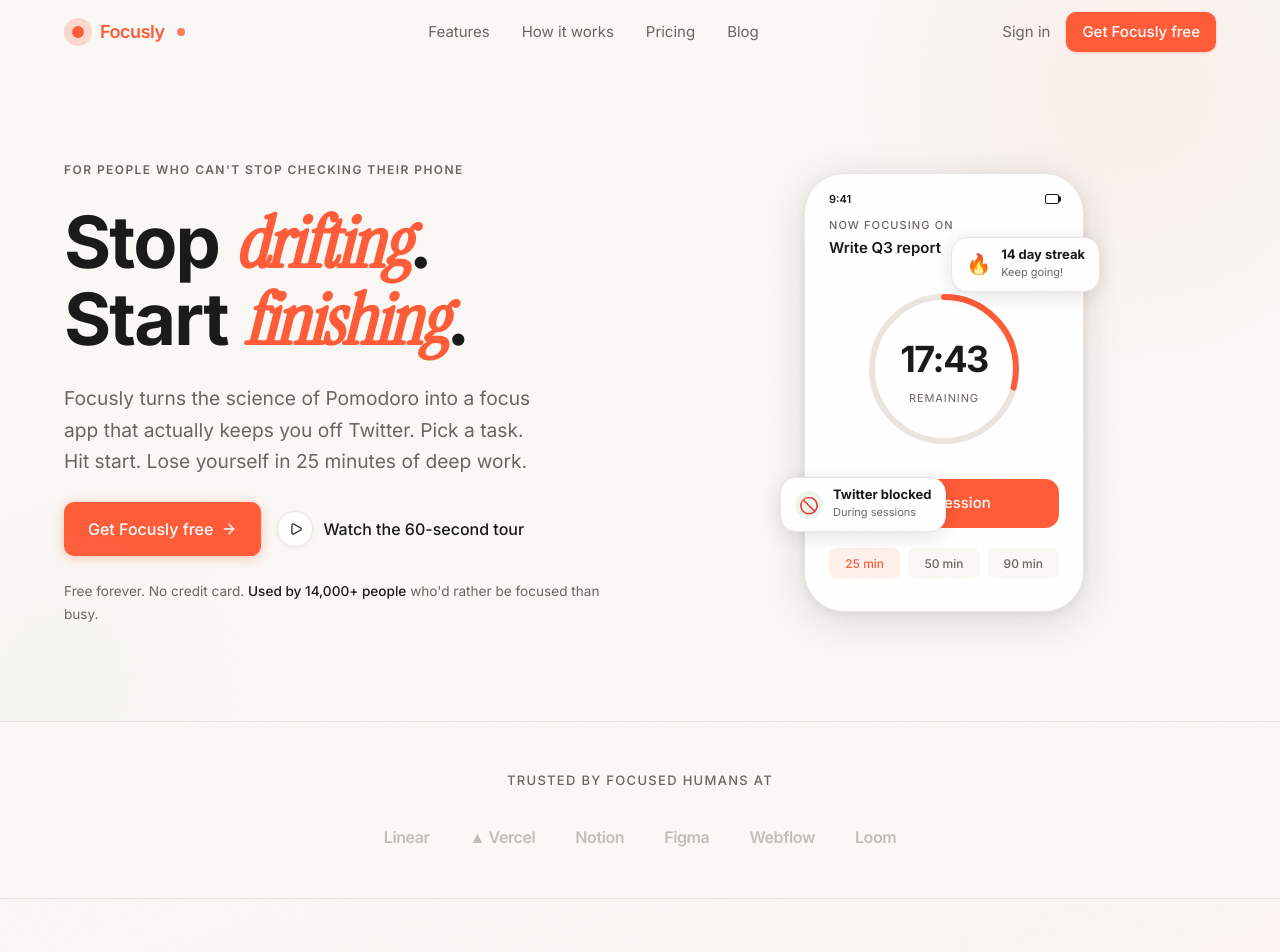
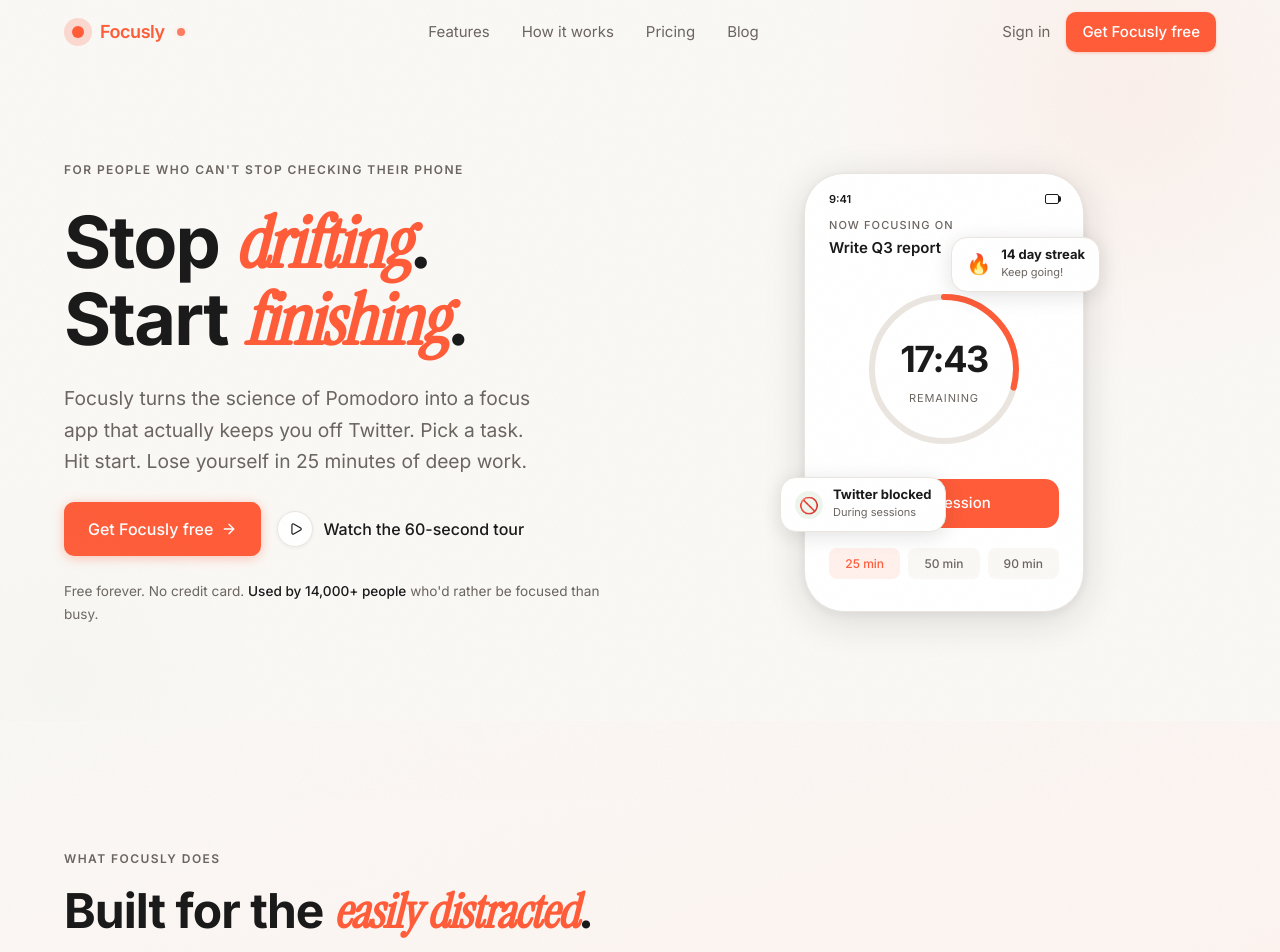
Before and after one commit to My-Dev-Acct/focusly-app, a Next.js app: page / in a window 1280 px wide. Shown: the top 952 px of the page. Built offline with nearby package versions, Linux system fonts and the light colour scheme.

Commit message:
remove social proof

```diff
--- a/app/page.tsx
+++ b/app/page.tsx
@@ -1,9 +1,7 @@
 import Nav from "@/components/Nav";
 import Hero from "@/components/Hero";
-import SocialProof from "@/components/SocialProof";
 import Features from "@/components/Features";
 import HowItWorks from "@/components/HowItWorks";
-import Testimonials from "@/components/Testimonials";
 import Pricing from "@/components/Pricing";
 import FAQ from "@/components/FAQ";
 import CTA from "@/components/CTA";
@@ -15,10 +13,8 @@
       <Nav />
       <main>
         <Hero />
-        <SocialProof />
         <Features />
         <HowItWorks />
-        <Testimonials />
         <Pricing />
         <FAQ />
         <CTA />
--- a/components/SocialProof.tsx
+++ b/components/SocialProof.tsx
@@ -1,47 +1,98 @@
 "use client";
 
-import { motion } from "framer-motion";
+const testimonials = [
+  {
+    quote: "The no-pause rule changed everything for me. First app I've used consistently for more than a week.",
+    name: "Devon T.",
+    role: "Software engineer",
+  },
+  {
+    quote: "My client deliveries are 2x faster. I don't know how I worked before this.",
+    name: "Maya R.",
+    role: "Freelance illustrator",
+  },
+  {
+    quote: "47,000 words added to my dissertation in 9 months. That's the real number.",
+    name: "Priya S.",
+    role: "PhD candidate",
+  },
+  {
+    quote: "I've tried every productivity app. Focusly is the only one that actually costs something to quit.",
+    name: "James K.",
+    role: "Product designer",
+  },
+  {
+    quote: "Turns out I needed a commitment, not a calendar. Who knew.",
+    name: "Sasha M.",
+    role: "Copywriter",
+  },
+  {
+    quote: "The streak feature is quietly the most motivating thing I've added to my workday.",
+    name: "Tom L.",
+    role: "Indie developer",
+  },
+  {
+    quote: "I used to think Pomodoro was for people who weren't busy enough. I was wrong.",
+    name: "Ari W.",
+    role: "Marketing lead",
+  },
+  {
+    quote: "Three months in. Longest I've gone without opening Instagram during work. Ever.",
+    name: "Clara B.",
+    role: "UX researcher",
+  },
+];
 
-const companies = [
-  { name: "Linear", logo: "Linear" },
-  { name: "Vercel", logo: "▲ Vercel" },
-  { name: "Notion", logo: "Notion" },
-  { name: "Figma", logo: "Figma" },
-  { name: "Webflow", logo: "Webflow" },
-  { name: "Loom", logo: "Loom" },
-];
+const doubled = [...testimonials, ...testimonials];
 
 export default function SocialProof() {
   return (
-    <section className="py-12 border-y border-[#EAE5DF]">
-      <div className="max-w-[1200px] mx-auto px-6">
-        <motion.div
-          initial={{ opacity: 0, y: 12 }}
-          whileInView={{ opacity: 1, y: 0 }}
-          viewport={{ once: true }}
-          transition={{ duration: 0.5 }}
-          className="flex flex-col items-center gap-8"
-        >
-          <p className="text-[0.8125rem] uppercase tracking-[0.1em] text-[#6B6560] font-medium">
-            Trusted by focused humans at
-          </p>
+    <section className="py-12 border-y border-[#EAE5DF] overflow-hidden">
+      <style>{`
+        @keyframes ticker {
+          0%   { transform: translateX(0); }
+          100% { transform: translateX(-50%); }
+        }
+        .ticker-track {
+          animation: ticker 40s linear infinite;
+          width: max-content;
+        }
+        .ticker-track:hover {
+          animation-play-state: paused;
+        }
+      `}</style>
 
-          <div className="flex flex-wrap items-center justify-center gap-x-10 gap-y-5">
-            {companies.map((company, i) => (
-              <motion.span
-                key={company.name}
-                initial={{ opacity: 0 }}
-                whileInView={{ opacity: 1 }}
-                viewport={{ once: true }}
-                transition={{ duration: 0.4, delay: i * 0.07 }}
-                className="text-[1rem] font-semibold tracking-tight"
-                style={{ color: "#C4BDB6" }}
-              >
-                {company.logo}
-              </motion.span>
-            ))}
-          </div>
-        </motion.div>
+      {/* Edge fades */}
+      <div className="relative">
+        <div className="absolute left-0 top-0 bottom-0 w-24 z-10 pointer-events-none"
+          style={{ background: "linear-gradient(to right, #FAF8F5, transparent)" }} />
+        <div className="absolute right-0 top-0 bottom-0 w-24 z-10 pointer-events-none"
+          style={{ background: "linear-gradient(to left, #FAF8F5, transparent)" }} />
+
+        <div className="ticker-track flex items-stretch gap-4 px-2">
+          {doubled.map((t, i) => (
+            <div
+              key={i}
+              className="flex-shrink-0 w-[300px] bg-white rounded-2xl border border-[#EAE5DF] px-5 py-4 shadow-[0_1px_3px_rgba(26,26,26,0.05)] flex flex-col gap-3"
+            >
+              <p className="text-[0.875rem] text-[#3D3832] leading-[1.6]">
+                &ldquo;{t.quote}&rdquo;
+              </p>
+              <div className="flex items-center gap-2.5 pt-1 border-t border-[#EAE5DF]">
+                <div
+                  className="w-6 h-6 rounded-full flex items-center justify-center text-[0.625rem] font-bold text-white flex-shrink-0"
+                  style={{ background: "linear-gradient(135deg, #FF5C39, #E84B28)" }}
+                >
+                  {t.name.split(" ").map((n) => n[0]).join("").slice(0, 2)}
+                </div>
+                <div className="min-w-0">
+                  <span className="text-[0.8125rem] font-semibold text-[#1A1A1A]">{t.name}</span>
+                  <span className="text-[0.8125rem] text-[#6B6560]"> · {t.role}</span>
+                </div>
+              </div>
+            </div>
+          ))}
+        </div>
       </div>
     </section>
   );
```
